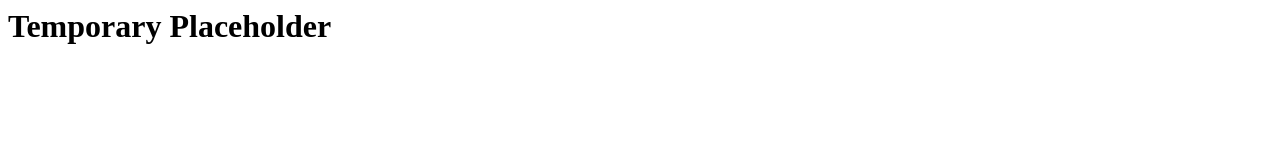
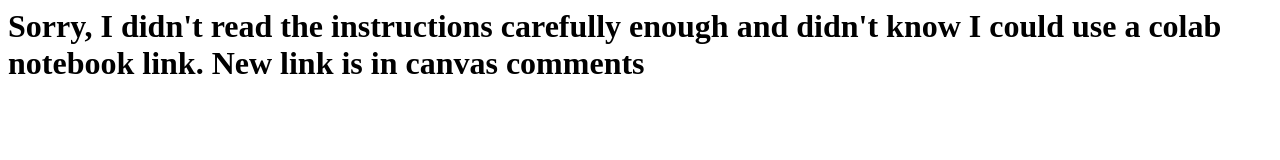
Before and after one commit to 2020vbo/Deep-Wolfey, a plain HTML site: page index.html in a window 1280 px wide. Drawn offline with Linux system fonts and the light colour scheme.

Commit message:
Update index.html

```diff
--- a/index.html
+++ b/index.html
@@ -1 +1 @@
-<h1>Temporary Placeholder</h1>
+<h1>Sorry, I didn't read the instructions carefully enough and didn't know I could use a colab notebook link. New link is in canvas comments</h1>
```
